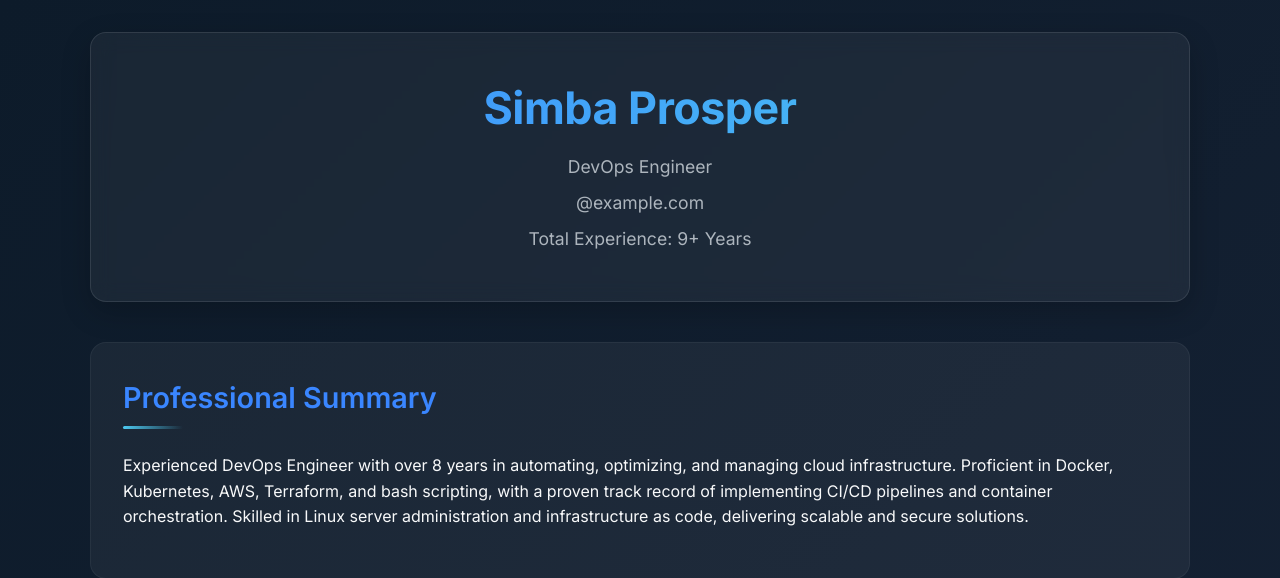
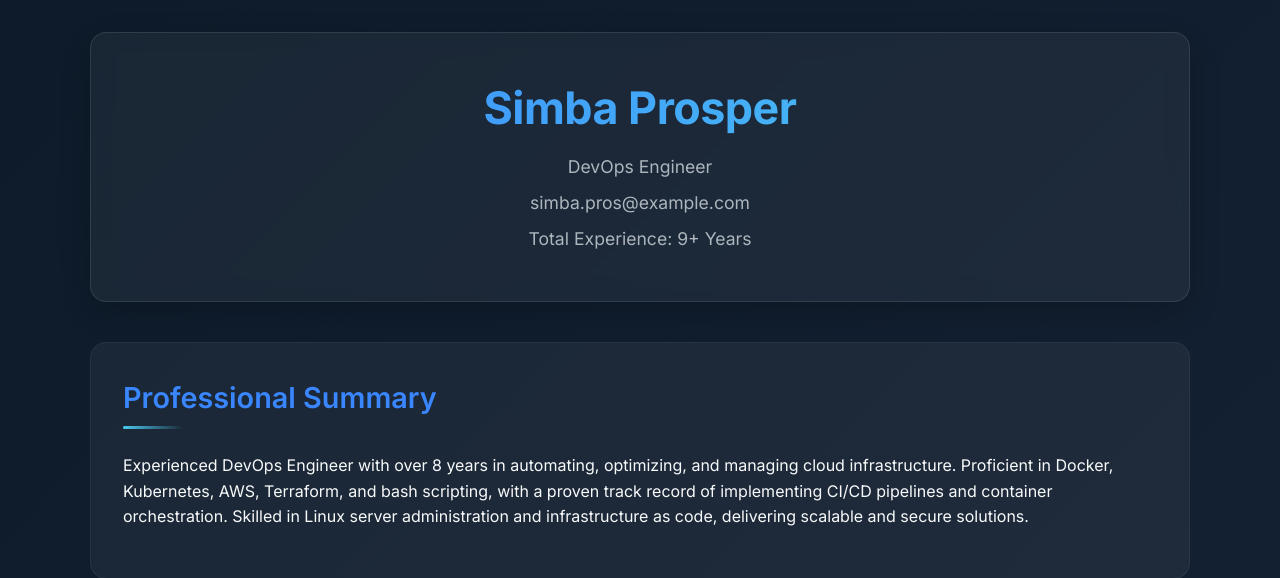
Before and after one commit to SimbaPS2022/my-portfolio, a Flask app: page / in a window 1280 px wide. Shown: the top 578 px of the page. Run offline with Flask 3, Linux system fonts and the light colour scheme.

Commit message:
version 5 of resume

```diff
--- a/templates/index.html
+++ b/templates/index.html
@@ -273,7 +273,7 @@
         <header class="header">
             <h1>Simba Prosper</h1>
             <p>DevOps Engineer</p>
-            <p><Simba class="pros"></Simba>@example.com</p>
+            <p>simba.pros@example.com</p>
             <p>Total Experience: 9+ Years</p>
         </header>
 
```
